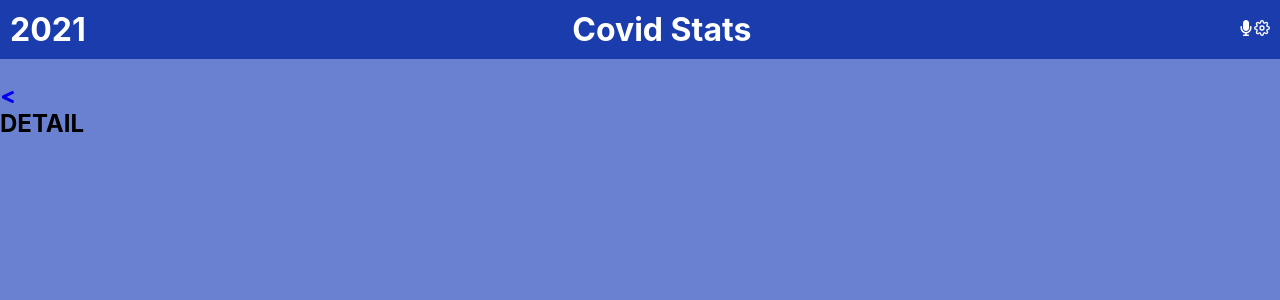
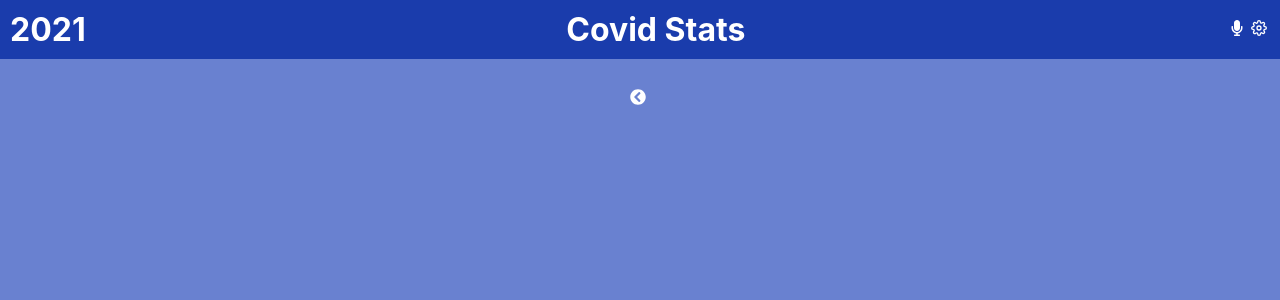
Before and after one commit to Wes-Isaac/metrics-app, a React (Create React App) app: page /detail/1 in a window 1280 px wide. Shown: the top 300 px of the page. Built offline with nearby package versions, Linux system fonts and the light colour scheme.

Commit message:
Create style for detail page

```diff
--- a/src/App.css
+++ b/src/App.css
@@ -8,7 +8,13 @@
 
 body {
   background: rgba(20,58,182,0.637);
+  color: #fff;
 }
+
+a {
+  color: #fff;
+}
+
 .navbar {
   width: 100%;
   display: flex;
@@ -28,6 +34,10 @@ body {
   padding: 2px;
 }
 
+.icons svg {
+  margin: auto 3px;
+}
+
 .card {
  height: 200px;
  width: 100%;
@@ -42,5 +52,30 @@ body {
 }
 
 .link:hover {
-  background: rgba(13, 49, 167, 0.651);
+  background: rgba(20, 55, 167, 0.507);
 }
+
+.detail-header {
+  display: flex;
+  width: 100%;
+  justify-content: center;
+  align-items: center;
+}
+
+.detail-header h2 {
+  margin-left: 5px;
+}
+
+.info {
+  width: 100%;
+  display: flex;
+  flex-direction: column;
+  justify-content: center;
+  align-items: center;
+  margin: 10px auto;
+  text-align: start;
+}
+
+.info p {
+  margin: 5px;
+}
--- a/src/components/Card.js
+++ b/src/components/Card.js
@@ -12,8 +12,8 @@ export default function Card({name, info}) {
       <Link className='link' id={name} to={`/detail/${name}`} onClick={() => {
       dispatch(getCountryData(name));
       }}>
-          <li >{name}</li>
-          <li>{info.today_confirmed}</li>
+          <h2 >{name}</h2>
+          <p>Total case : {info.today_confirmed}</p>
         </Link>
     </div>
   )
--- a/src/components/Detail.js
+++ b/src/components/Detail.js
@@ -1,7 +1,7 @@
 import React from 'react';
 import { useSelector } from 'react-redux';
 import { Link } from 'react-router-dom';
-import { FaLessThan } from 'react-icons/fa';
+import { FaChevronCircleLeft } from 'react-icons/fa';
 import Info from './Info';
 
 export default function Detail() {
@@ -16,8 +16,10 @@ export default function Detail() {
 
   return (
     <div>
-      <Link to="/"><FaLessThan className="sign" /></Link>
-      <h2>DETAIL {detail[0] && name }</h2>
+      <div className="detail-header">
+        <Link to="/"><FaChevronCircleLeft className="sign" /></Link>
+        <h2>{detail[0] && name }</h2>
+      </div>
       {info && <Info info={info} />}
     </div>
   );
--- a/src/components/Info.js
+++ b/src/components/Info.js
@@ -2,7 +2,7 @@ import React from 'react';
 
 export default function Info({info}) {
   return (
-    <div>
+    <div className="info">
       <p>Confirmed today: {info.today_new_confirmed}</p>
       <p>Today deaths: {info.today_new_deaths}</p>
       <p>Today recovered: {info.today_new_recovered}</p>
--- a/src/components/Navbar.js
+++ b/src/components/Navbar.js
@@ -8,7 +8,7 @@ export default function Navbar() {
       <div>
         <h1>Covid Stats</h1>
       </div>
-      <div>
+      <div className="icons">
         <FaMicrophone />
         <FiSettings />
       </div>
```
